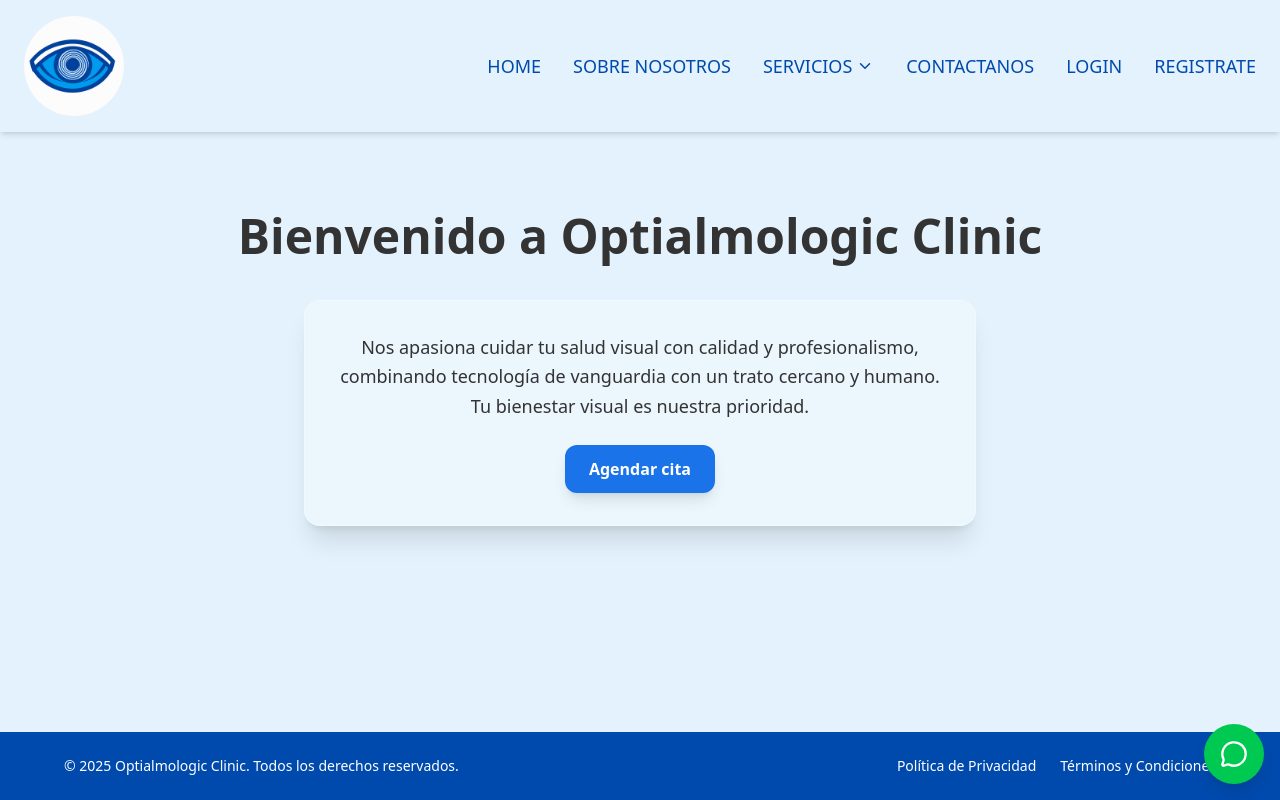
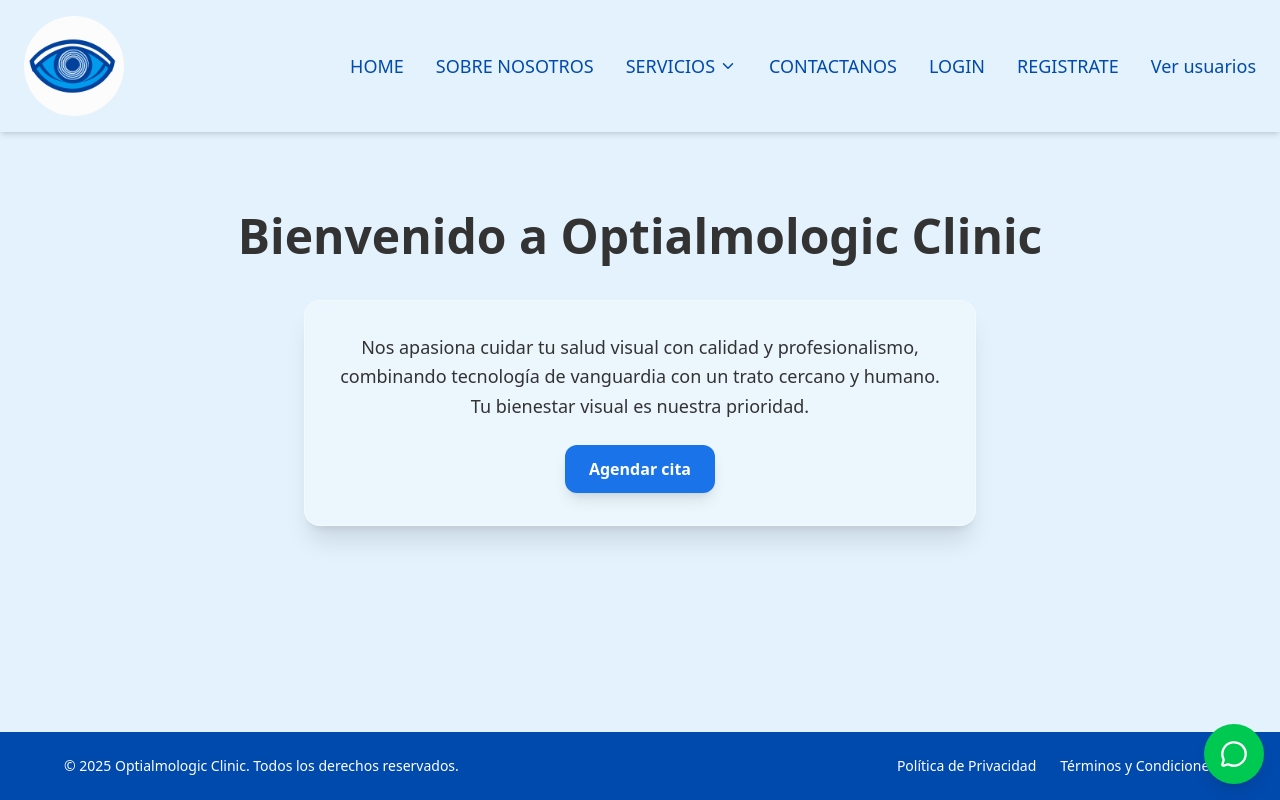
Before and after one commit to valejmartzz/OptialmologicClinic, a React (Vite) app in the folder Frontend/: page / in a window 1280 px wide. Built offline with nearby package versions, Linux system fonts and the light colour scheme.

Commit message:
mostrar datos de usuario

```diff
--- a/Frontend/src/App.jsx
+++ b/Frontend/src/App.jsx
@@ -5,6 +5,9 @@ import Login from "./componentes/login";
 import Registro from "./componentes/registro";
 import Contactanos from "./componentes/contacto";
 import Usuarios from "./componentes/usuarios"; // 👈 nuevo componente
+
+
+
 
 export default function App() {
   return (
--- a/Frontend/src/componentes/home.jsx
+++ b/Frontend/src/componentes/home.jsx
@@ -32,7 +32,6 @@ export default function Home() {
           <li>
             <Link to="/sobrenosotros">SOBRE NOSOTROS</Link>
           </li>
-
           {/* Dropdown Servicios */}
           <li
             className="relative cursor-pointer"
@@ -56,15 +55,17 @@ export default function Home() {
               </ul>
             )}
           </li>
-
           <li>
             <Link to="/contacto">CONTACTANOS</Link>
           </li>
           <li>
             <Link to="/login">LOGIN</Link>
           </li>
-           <li>
+          <li>
             <Link to="/registro">REGISTRATE</Link>
+          </li>
+          <li>
+            <Link to="/usuarios">Ver usuarios</Link>
           </li>
         </ul>
       </nav>
@@ -105,7 +106,6 @@ export default function Home() {
           <p className="text-sm text-center md:text-left">
             © 2025 Optialmologic Clinic. Todos los derechos reservados.
           </p>
-
           <div className="flex gap-6 text-sm">
             <a href="#" className="hover:underline">
               Política de Privacidad
--- a/Frontend/src/componentes/usuarios.jsx
+++ b/Frontend/src/componentes/usuarios.jsx
@@ -4,24 +4,19 @@ export default function Usuarios() {
   const [usuarios, setUsuarios] = useState([]);
 
   useEffect(() => {
-    fetch("http://127.0.0.1:8000/usuarios") // 👈 usa 127.0.0.1
+    fetch("http://127.0.0.1:8000/usuarios")
       .then((res) => res.json())
-      .then((data) => setUsuarios(data))
-      .catch((err) => console.error("Error cargando usuarios:", err));
+      .then((data) => setUsuarios(data));
   }, []);
 
   return (
     <div>
-      <h1>Usuarios desde FastAPI 🚀</h1>
-      {usuarios.length === 0 ? (
-        <p>No hay usuarios cargados</p>
-      ) : (
-        <ul>
-          {usuarios.map((u) => (
-            <li key={u.id}>{u.nombre}</li>
-          ))}
-        </ul>
-      )}
+      <h2>Usuarios</h2>
+      <ul>
+        {usuarios.map((usuario) => (
+          <li key={usuario.id}>{usuario.nombre}</li>
+        ))}
+      </ul>
     </div>
   );
 }
```
